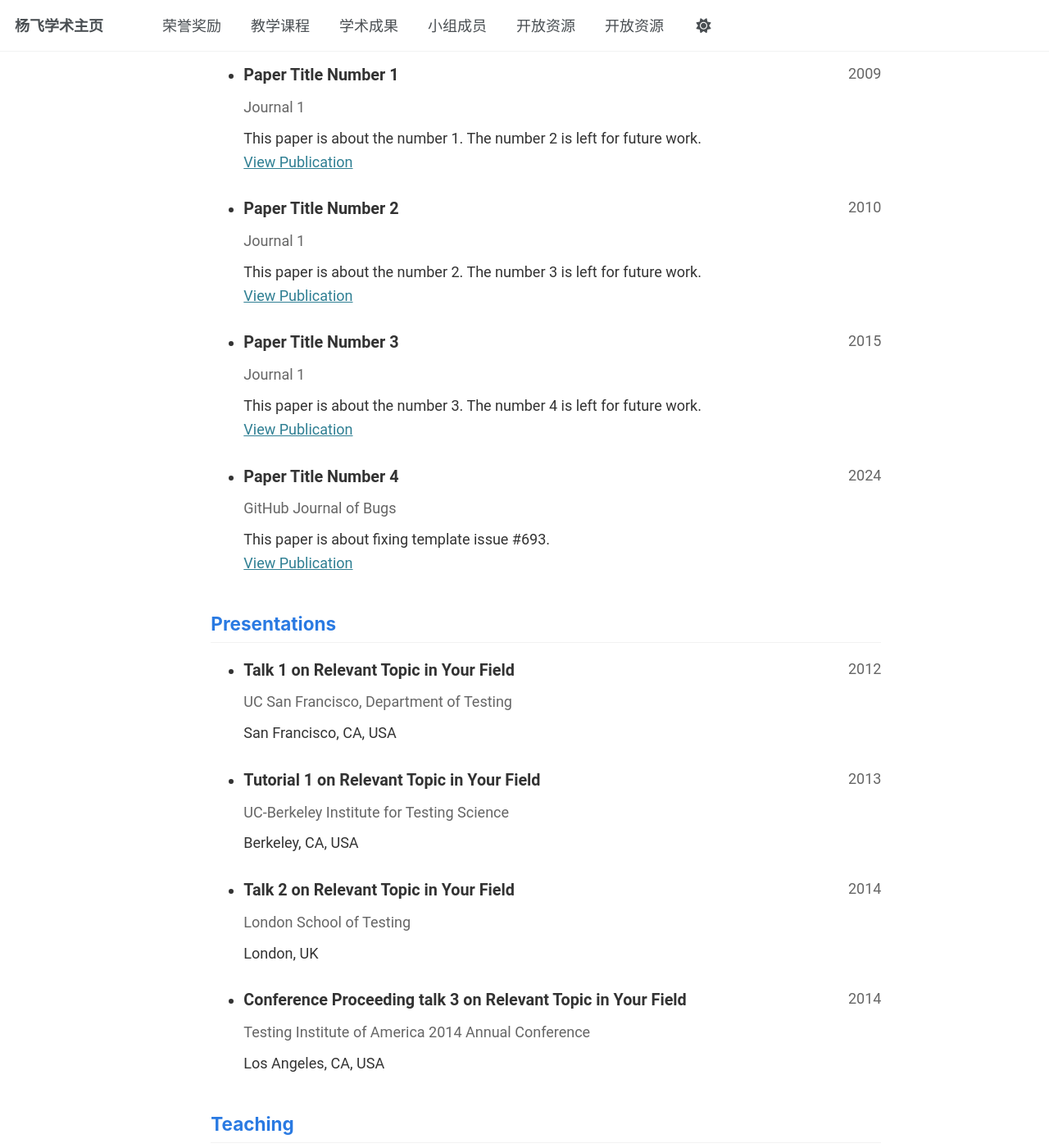
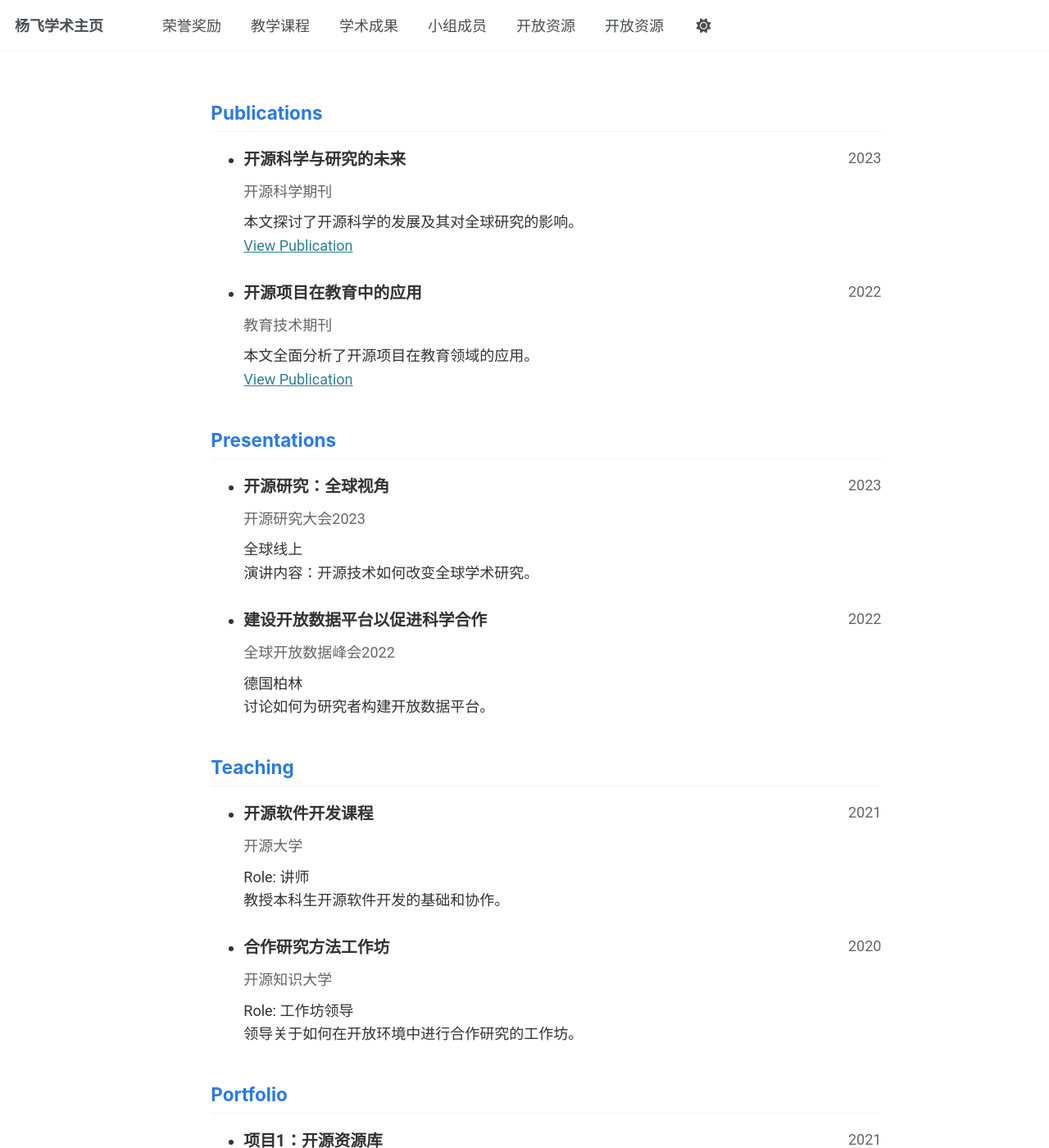
Before and after one commit to cwc0214/cwc0214.github.io, a Jekyll site: the page built from _pages/cv-json.md, in a window 1280 px wide and 1400 px high, scrolled down 861 px. Shown: the whole window at 82% size. Built offline with Jekyll 4.4.1, drawn with Linux system fonts in a browser that asks for light colours; some of the changed text lies outside the part shown.

Commit message:
Update cv.json

```diff
--- a/_data/cv.json
+++ b/_data/cv.json
@@ -1,152 +1,135 @@
 {
   "basics": {
-    "name": "Your Sidebar Name",
+    "name": "您的开放资源",
     "email": "none@example.org",
     "phone": "",
-    "website": "https://academicpages.github.io",
-    "summary": "Currently employed at Red Brick University. Short biography for the left-hand sidebar",
+    "website": "https://youropenresources.github.io",
+    "summary": "目前参与多个开源项目，致力于开源社区的研究与开发。",
     "location": {
       "address": "",
       "postalCode": "",
-      "city": "Earth",
-      "countryCode": "US",
+      "city": "地球",
+      "countryCode": "CN",
       "region": ""
     },
     "profiles": [
       {
-        "network": "Google Scholar",
-        "username": "",
-        "url": "https://scholar.google.com/citations?user=PS_CX0AAAAAJ"
+        "network": "GitHub",
+        "username": "yourgithubusername",
+        "url": "https://github.com/yourgithubusername"
       },
       {
-        "network": "ORCID",
+        "network": "Open Science Framework",
         "username": "",
-        "url": "http://orcid.org/yourorcidurl"
+        "url": "https://osf.io/yourprofile/"
       },
       {
-        "network": "GitHub",
-        "username": "academicpages",
-        "url": "https://github.com/academicpages"
+        "network": "DOI (Digital Object Identifier)",
+        "username": "",
+        "url": "https://doi.org/yourdoi"
       }
     ]
   },
   "work": [],
   "education": [
     {
-      "institution": "GitHub University",
-      "area": "Ph.D in Version Control Theory",
-      "studyType": "",
-      "startDate": "",
-      "endDate": "2018",
+      "institution": "开源大学",
+      "area": "开源资源管理博士",
+      "studyType": "Ph.D",
+      "startDate": "2016",
+      "endDate": "2020",
       "gpa": null,
       "courses": []
     },
     {
-      "institution": "GitHub University",
-      "area": "M.S. in Jekyll",
-      "studyType": "",
-      "startDate": "",
-      "endDate": "2014",
-      "gpa": null,
-      "courses": []
-    },
-    {
-      "institution": "GitHub University",
-      "area": "B.S. in GitHub",
-      "studyType": "",
-      "startDate": "",
-      "endDate": "2012",
+      "institution": "开源知识大学",
+      "area": "开源软件开发硕士",
+      "studyType": "M.S.",
+      "startDate": "2013",
+      "endDate": "2015",
       "gpa": null,
       "courses": []
     }
   ],
-  "skills": [],
-  "languages": [],
-  "interests": [],
+  "skills": [
+    "软件开发",
+    "版本控制（Git）",
+    "开源研究方法",
+    "社区参与"
+  ],
+  "languages": [
+    "英语",
+    "西班牙语"
+  ],
+  "interests": [
+    "开源软件",
+    "合作研究",
+    "开放数据",
+    "数字教育"
+  ],
   "references": [],
   "publications": [
     {
-      "name": "Paper Title Number 1",
-      "publisher": "Journal 1",
-      "releaseDate": "2009-10-01",
-      "website": "http://academicpages.github.io/files/paper1.pdf",
-      "summary": "This paper is about the number 1. The number 2 is left for future work."
+      "name": "开源科学与研究的未来",
+      "publisher": "开源科学期刊",
+      "releaseDate": "2023-06-01",
+      "website": "https://youropenresources.github.io/files/opensciencepaper.pdf",
+      "summary": "本文探讨了开源科学的发展及其对全球研究的影响。"
     },
     {
-      "name": "Paper Title Number 2",
-      "publisher": "Journal 1",
-      "releaseDate": "2010-10-01",
-      "website": "http://academicpages.github.io/files/paper2.pdf",
-      "summary": "This paper is about the number 2. The number 3 is left for future work."
-    },
-    {
-      "name": "Paper Title Number 3",
-      "publisher": "Journal 1",
-      "releaseDate": "2015-10-01",
-      "website": "http://academicpages.github.io/files/paper3.pdf",
-      "summary": "This paper is about the number 3. The number 4 is left for future work."
-    },
-    {
-      "name": "Paper Title Number 4",
-      "publisher": "GitHub Journal of Bugs",
-      "releaseDate": "2024-02-17",
-      "website": "http://academicpages.github.io/files/paper3.pdf",
-      "summary": "This paper is about fixing template issue #693."
+      "name": "开源项目在教育中的应用",
+      "publisher": "教育技术期刊",
+      "releaseDate": "2022-05-01",
+      "website": "https://youropenresources.github.io/files/opensourceeducation.pdf",
+      "summary": "本文全面分析了开源项目在教育领域的应用。"
     }
   ],
   "presentations": [
     {
-      "name": "Talk 1 on Relevant Topic in Your Field",
-      "event": "UC San Francisco, Department of Testing",
-      "date": "2012-03-01",
-      "location": "San Francisco, CA, USA",
-      "description": ""
+      "name": "开源研究：全球视角",
+      "event": "开源研究大会2023",
+      "date": "2023-09-01",
+      "location": "全球线上",
+      "description": "演讲内容：开源技术如何改变全球学术研究。"
     },
     {
-      "name": "Tutorial 1 on Relevant Topic in Your Field",
-      "event": "UC-Berkeley Institute for Testing Science",
-      "date": "2013-03-01",
-      "location": "Berkeley, CA, USA",
-      "description": ""
-    },
-    {
-      "name": "Talk 2 on Relevant Topic in Your Field",
-      "event": "London School of Testing",
-      "date": "2014-02-01",
-      "location": "London, UK",
-      "description": ""
-    },
-    {
-      "name": "Conference Proceeding talk 3 on Relevant Topic in Your Field",
-      "event": "Testing Institute of America 2014 Annual Conference",
-      "date": "2014-03-01",
-      "location": "Los Angeles, CA, USA",
-      "description": ""
+      "name": "建设开放数据平台以促进科学合作",
+      "event": "全球开放数据峰会2022",
+      "date": "2022-11-15",
+      "location": "德国柏林",
+      "description": "讨论如何为研究者构建开放数据平台。"
     }
   ],
   "teaching": [
     {
-      "course": "Teaching experience 1",
-      "institution": "University 1, Department",
-      "date": "2014-01-01",
-      "role": "Undergraduate course",
-      "description": ""
+      "course": "开源软件开发课程",
+      "institution": "开源大学",
+      "date": "2021-01-01",
+      "role": "讲师",
+      "description": "教授本科生开源软件开发的基础和协作。"
     },
     {
-      "course": "Teaching experience 2",
-      "institution": "University 1, Department",
-      "date": "2015-01-01",
-      "role": "Workshop",
-      "description": ""
+      "course": "合作研究方法工作坊",
+      "institution": "开源知识大学",
+      "date": "2020-09-01",
+      "role": "工作坊领导",
+      "description": "领导关于如何在开放环境中进行合作研究的工作坊。"
     }
   ],
   "portfolio": [
     {
-      "name": "Portfolio item number 1",
-      "category": "portfolio",
-      "date": "",
-      "url": "",
-      "description": "Short description of portfolio item number 1<br/><img src='/images/500x300.png'>"
+      "name": "项目1：开源资源库",
+      "category": "开源项目",
+      "date": "2021-03-01",
+      "url": "https://github.com/yourusername/open-resource-repository",
+      "description": "这是一个开源教育资源库，旨在支持学习和研究。"
+    },
+    {
+      "name": "项目2：环境科学开源数据平台",
+      "category": "开源数据项目",
+      "date": "2022-05-15",
+      "url": "https://github.com/yourusername/open-data-environment",
+      "description": "一个开放平台，用于共享环境数据，支持全球可持续发展项目。"
     }
   ]
 }
```
